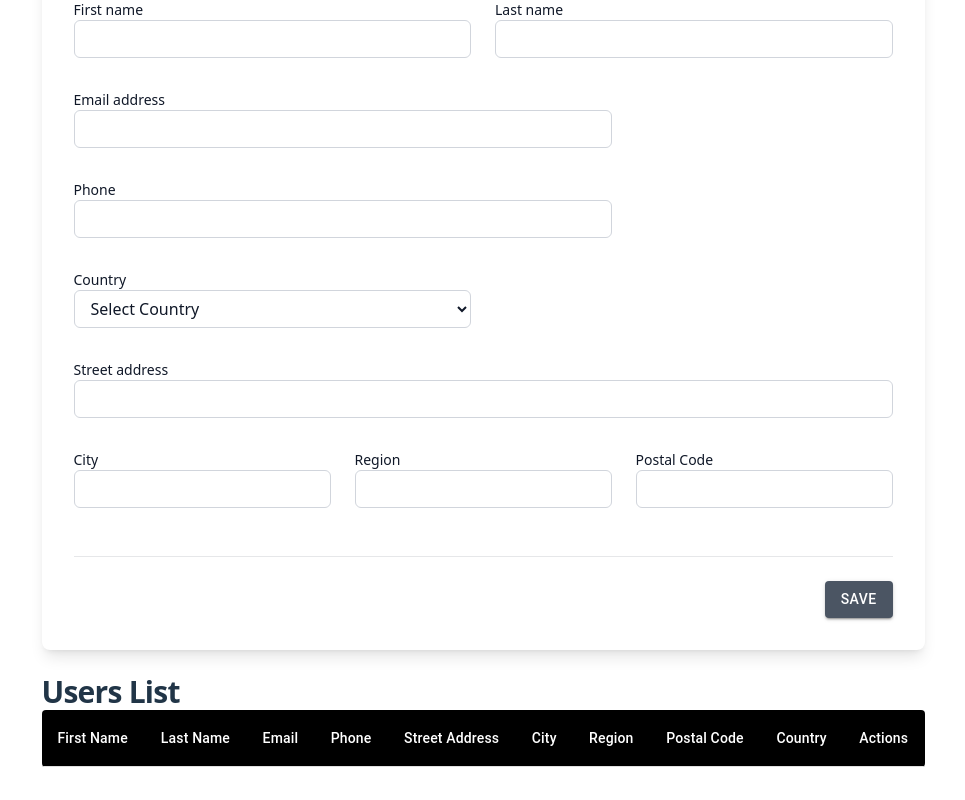
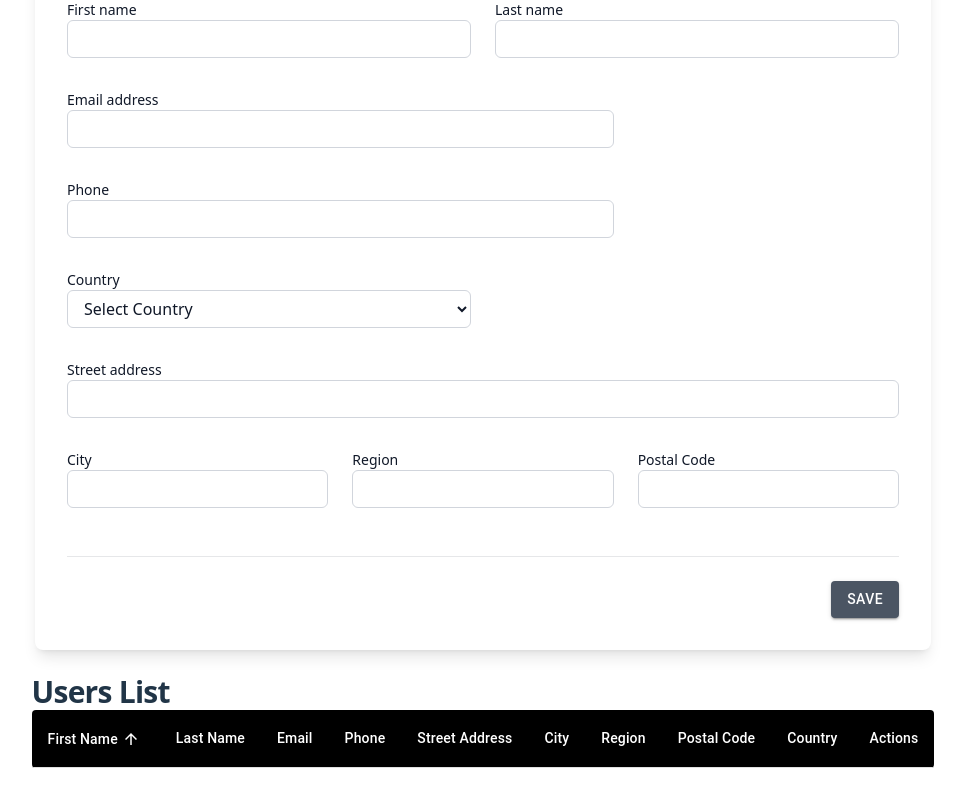
Before and after one commit to Zameerali/userInfoForm, a React (Vite) app: page / in a window 1280 px wide. Shown: the part 236-1036 px from the top of the page, without its empty margins (157-1122 px from the left). Built offline with nearby package versions, Linux system fonts and the light colour scheme.

Commit message:
added sorted table

```diff
--- a/src/components/Users.tsx
+++ b/src/components/Users.tsx
@@ -14,11 +14,37 @@ import TableHead from "@mui/material/TableHead";
 import TableRow from "@mui/material/TableRow";
 import Paper from "@mui/material/Paper";
 import Box from "@mui/material/Box";
+import TableSortLabel from "@mui/material/TableSortLabel";
 
+function descendingComparator<T>(a: T, b: T, orderBy: keyof T) {
+  if (b[orderBy] < a[orderBy]) {
+    return -1;
+  }
+  if (b[orderBy] > a[orderBy]) {
+    return 1;
+  }
+  return 0;
+}
+
+type Order = "asc" | "desc";
+
+function getComparator<Key extends keyof any>(
+  order: Order,
+  orderBy: Key
+): (
+  a: { [key in Key]: number | string },
+  b: { [key in Key]: number | string }
+) => number {
+  return order === "desc"
+    ? (a, b) => descendingComparator(a, b, orderBy)
+    : (a, b) => -descendingComparator(a, b, orderBy);
+}
 function Users() {
   const users = useSelector((state: RootState) => state.user.users);
   const dispatch = useDispatch<AppDispatch>();
   const [editingUser, setEditingUser] = useState<User | null>(null);
+  const [order, setOrder] = useState<Order>("asc");
+  const [orderBy, setOrderBy] = useState<keyof User>("firstName");
 
   const handleEdit = (user: User) => {
     setEditingUser(user);
@@ -50,7 +76,13 @@ function Users() {
       border: 0,
     },
   }));
+  const handleRequestSort = (property: keyof User) => {
+    const isAsc = orderBy === property && order === "asc";
+    setOrder(isAsc ? "desc" : "asc");
+    setOrderBy(property);
+  };
 
+  const sortedUsers = [...users].sort(getComparator(order, orderBy));
 
   return (
     <>
@@ -74,7 +106,27 @@ function Users() {
           <Table sx={{ minWidth: 700 }} aria-label="customized table">
             <TableHead>
               <TableRow>
-                <StyledTableCell>First Name</StyledTableCell>
+                <StyledTableCell>
+                  <TableSortLabel
+                    active={orderBy === "firstName"}
+                    direction={orderBy === "firstName" ? order : "asc"}
+                    onClick={() => handleRequestSort("firstName")}
+                    sx={{
+                      color: "white !important",
+                      "& .MuiTableSortLabel-icon": {
+                        color: "white !important",
+                      },
+                      "&.Mui-active": {
+                        color: "white !important",
+                        "& .MuiTableSortLabel-icon": {
+                          color: "white !important",
+                        },
+                      },
+                    }}
+                  >
+                    First Name
+                  </TableSortLabel>
+                </StyledTableCell>
                 <StyledTableCell align="center">Last Name</StyledTableCell>
                 <StyledTableCell align="center">Email</StyledTableCell>
                 <StyledTableCell align="center">Phone</StyledTableCell>
@@ -87,7 +139,7 @@ function Users() {
               </TableRow>
             </TableHead>
             <TableBody>
-              {users.map((user) => (
+              {sortedUsers.map((user) => (
                 <StyledTableRow key={user.id} sx={{}}>
                   <StyledTableCell component="th" scope="row">
                     {user.firstName}
```
